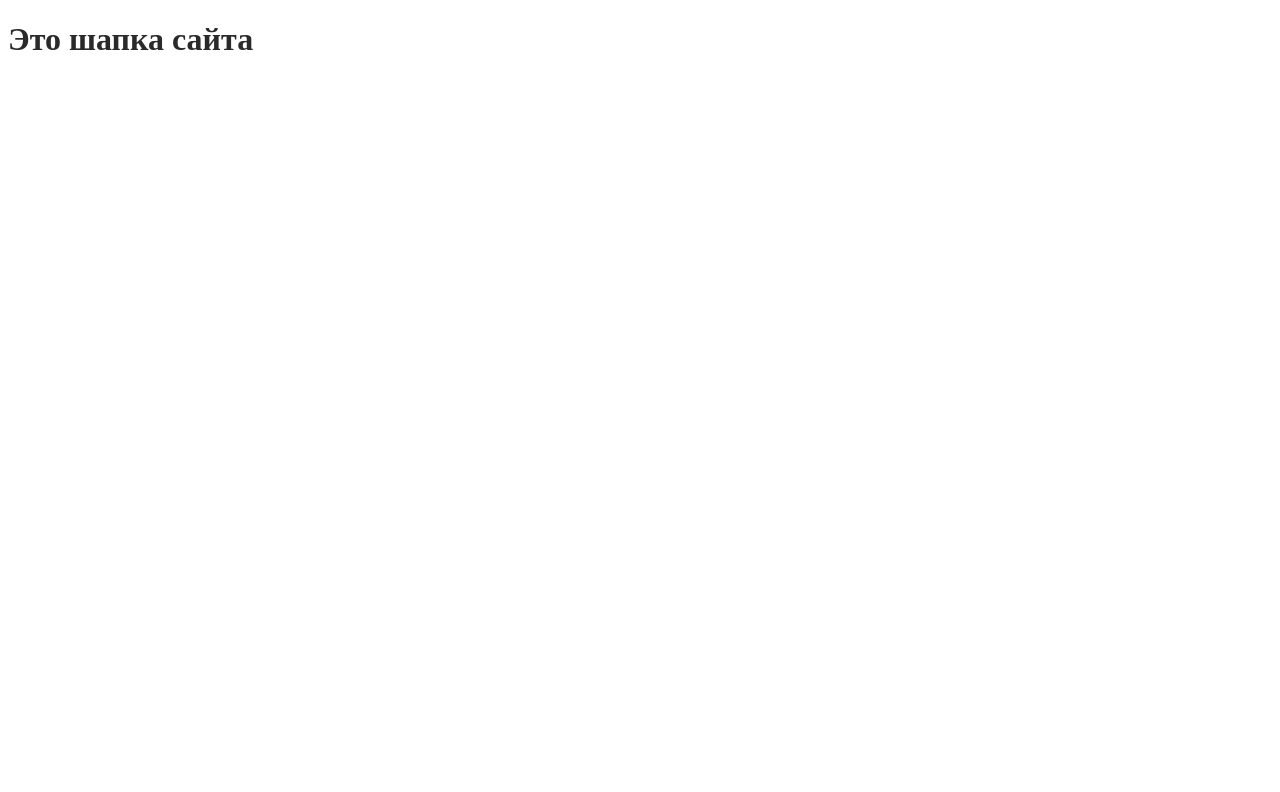
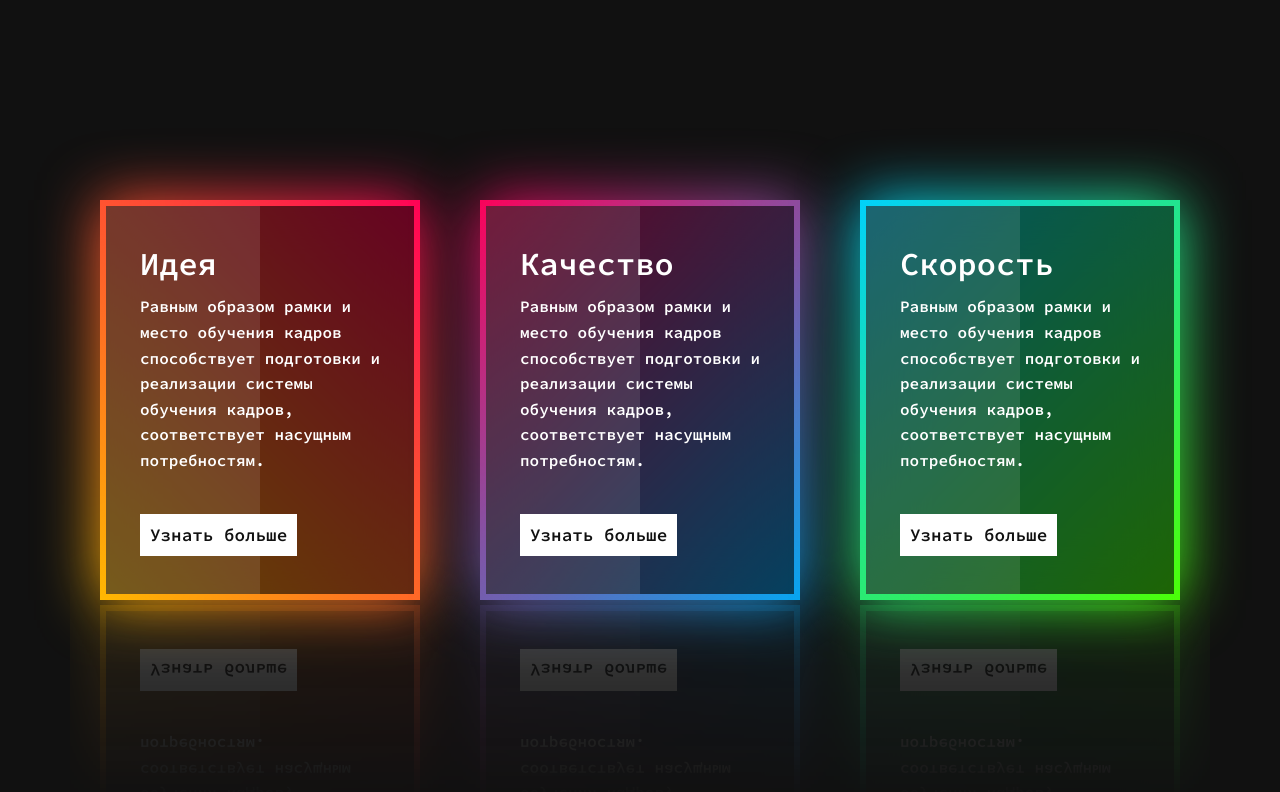
Before and after one commit to AlphaDevLeo/css-gradient-border-cards, a plain HTML site: page index.html in a window 1280 px wide. Drawn offline with Linux system fonts and the light colour scheme.

Commit message:
Сменил содержимое на свой проект

```diff
--- a/css/styles.css
+++ b/css/styles.css
@@ -1,4 +1,125 @@
+* {
+  margin: 0;
+  padding: 0;
+  box-sizing: border-box;
+  font-family: 'Source Code Pro', monospace;
+}
+
 body {
-  background-color: #fff;
-  color: #2a2a2a;
+  display: flex;
+  justify-content: center;
+  align-items: center;
+  min-height: 100vh;
+  background: #111;
+  font-family: 'Source Code Pro', monospace;
 }
+
+.container {
+  position: relative;
+  display: flex;
+  justify-content: center;
+  align-items: center;
+  padding: 40px 0;
+  flex-wrap: wrap;
+  -webkit-box-reflect: below -115px linear-gradient(transparent, transparent, #0004);
+}
+
+.container .box {
+  position: relative;
+  width: 320px;
+  height: 400px;
+  color: #fff;
+  background: #111;
+  display: flex;
+  justify-content: center;
+  align-items: center;
+  margin: 20px 30px;
+  transition: 0.5s;
+}
+
+.container .box:hover {
+  transform: translateY(-20px);
+}
+
+.container .box::before {
+  content: '';
+  position: absolute;
+  top: 0;
+  left: 0;
+  width: 100%;
+  height: 100%;
+  background: linear-gradient(45deg, #ffbc00, #ff0058);
+}
+
+.container .box::after {
+  content: '';
+  position: absolute;
+  top: 0;
+  left: 0;
+  width: 100%;
+  height: 100%;
+  background: linear-gradient(45deg, #ffbc00, #ff0058);
+  filter: blur(30px);
+}
+
+.container .box:nth-child(2)::before,
+.container .box:nth-child(2)::after {
+  background: linear-gradient(315deg, #03a9f4, #ff0058);
+}
+
+.container .box:nth-child(3)::before,
+.container .box:nth-child(3)::after {
+  background: linear-gradient(315deg, #4dff03, #00d0ff);
+}
+
+.container .box span {
+  position: absolute;
+  top: 6px;
+  right: 6px;
+  bottom: 6px;
+  left: 6px;
+  background: rgba(0, 0, 0, 0.6);
+  z-index: 2;
+}
+
+.container .box span::before {
+  content: '';
+  position: absolute;
+  top: 0;
+  left: 0;
+  width: 50%;
+  height: 100%;
+  background: rgba(255, 255, 255, 0.1);
+  pointer-events: none;
+}
+
+.container .box .content {
+  position: relative;
+  z-index: 10;
+  padding: 20px 40px;
+}
+
+.container .box .content h2 {
+  font-size: 2em;
+  font-weight: bolder;
+  color: #fff;
+  margin-bottom: 10px;
+}
+
+.container .box .content p {
+  font-size: 1em;
+  color: #fff;
+  margin-bottom: 10px;
+  line-height: 1.6em;
+}
+
+.container .box .content a {
+  margin-top: 30px;
+  display: inline-block;
+  font-size: 1.1em;
+  color: #111;
+  background: #fff;
+  padding: 10px;
+  text-decoration: none;
+  font-weight: 700;
+}
--- a/index.html
+++ b/index.html
@@ -4,11 +4,46 @@
     <meta charset="UTF-8">
     <meta http-equiv="X-UA-Compatible" content="IE=edge">
     <meta name="viewport" content="width=device-width, initial-scale=1.0">
-    <title>Git rules!</title>
+
+    <link rel="preconnect" href="https://fonts.googleapis.com">
+    <link rel="preconnect" href="https://fonts.gstatic.com" crossorigin>
+    <link href="https://fonts.googleapis.com/css2?family=Source+Code+Pro:wght@600&display=swap" rel="stylesheet">
     <link rel="stylesheet" href="./css/styles.css">
-
+    <title>Document</title>
 </head>
 <body>
-    <h1>Это шапка сайта</h1>
+    <div class="container">
+
+        <div class="box">
+            <span></span>
+            <div class="content">
+                <h2>Идея</h2>
+                <p>Равным образом рамки и место обучения кадров способствует подготовки и реализации системы обучения кадров, соответствует насущным потребностям.</p>
+                <a href="#">Узнать больше</a>
+            </div>
+        </div>
+
+        <div class="box">
+            <span></span>
+            <div class="content">
+                <h2>Качество</h2>
+                <p>Равным образом рамки и место обучения кадров способствует подготовки и реализации системы обучения кадров, соответствует
+                насущным потребностям.</p>
+                <a href="#">Узнать больше</a>
+            </div>
+        </div>
+
+        <div class="box">
+            <span></span>
+            <div class="content">
+                <h2>Скорость</h2>
+                <p>Равным образом рамки и место обучения кадров способствует подготовки и реализации системы обучения кадров, соответствует
+                насущным потребностям.</p>
+                <a href="#">Узнать больше</a>
+            </div>
+        </div>
+
+
+    </div>
 </body>
 </html>
```
Also changed, not shown: .prettierrc.json (added).
